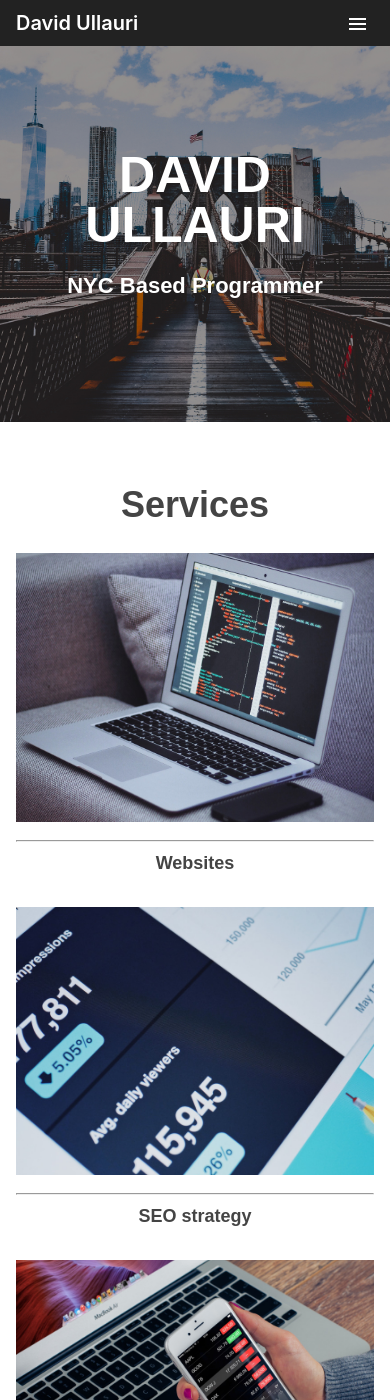
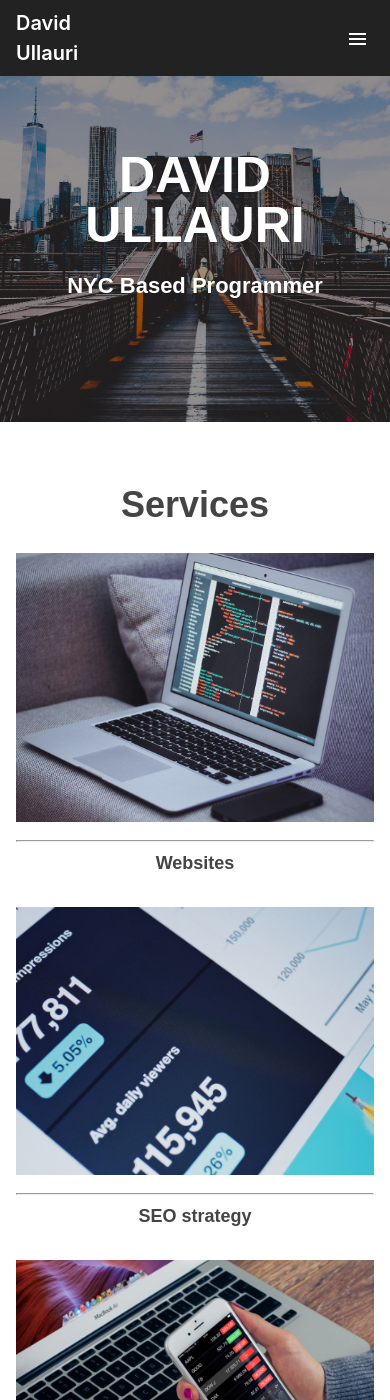
Before and after one commit to DavidUllauri/davidullauri.github.io, a Jekyll site: the page built from index.html, in a window 390 px wide and 1400 px high. Built offline with Jekyll 4.4.1, drawn with Linux system fonts in a browser that asks for light colours.

Commit message:
Fixed nav grid error
grid layout was not working on mobile

```diff
--- a/css/critical.css
+++ b/css/critical.css
@@ -85,6 +85,7 @@
   z-index: 1030;
 }
 #header-wrap .container {
+  display: flex;
   display: -ms-grid;
   -ms-grid-columns: 100% 0 100%;
   display: grid;
@@ -102,6 +103,7 @@
   display: table-cell;
   vertical-align: middle;
   margin: auto 0;
+  width: 50%;
 }
 #logo a {
   color: #fff;
@@ -112,8 +114,9 @@
 
 .menu-btn {
   -ms-grid-column: 2;
+  align-self: center;
   display: inline-block;
-  align-self: center;
+  margin-left: auto;
 }
 
 .navbar-btn {
```
